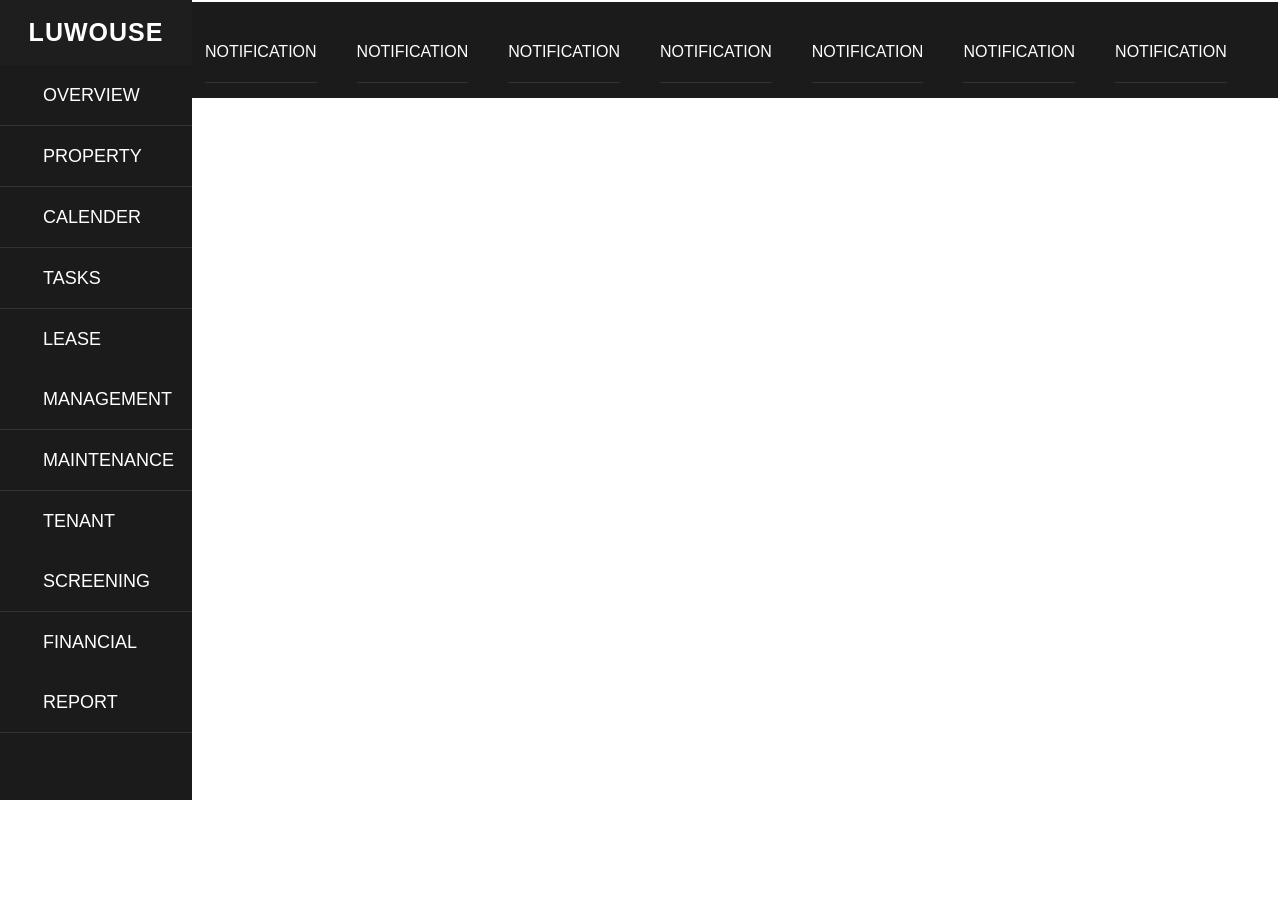
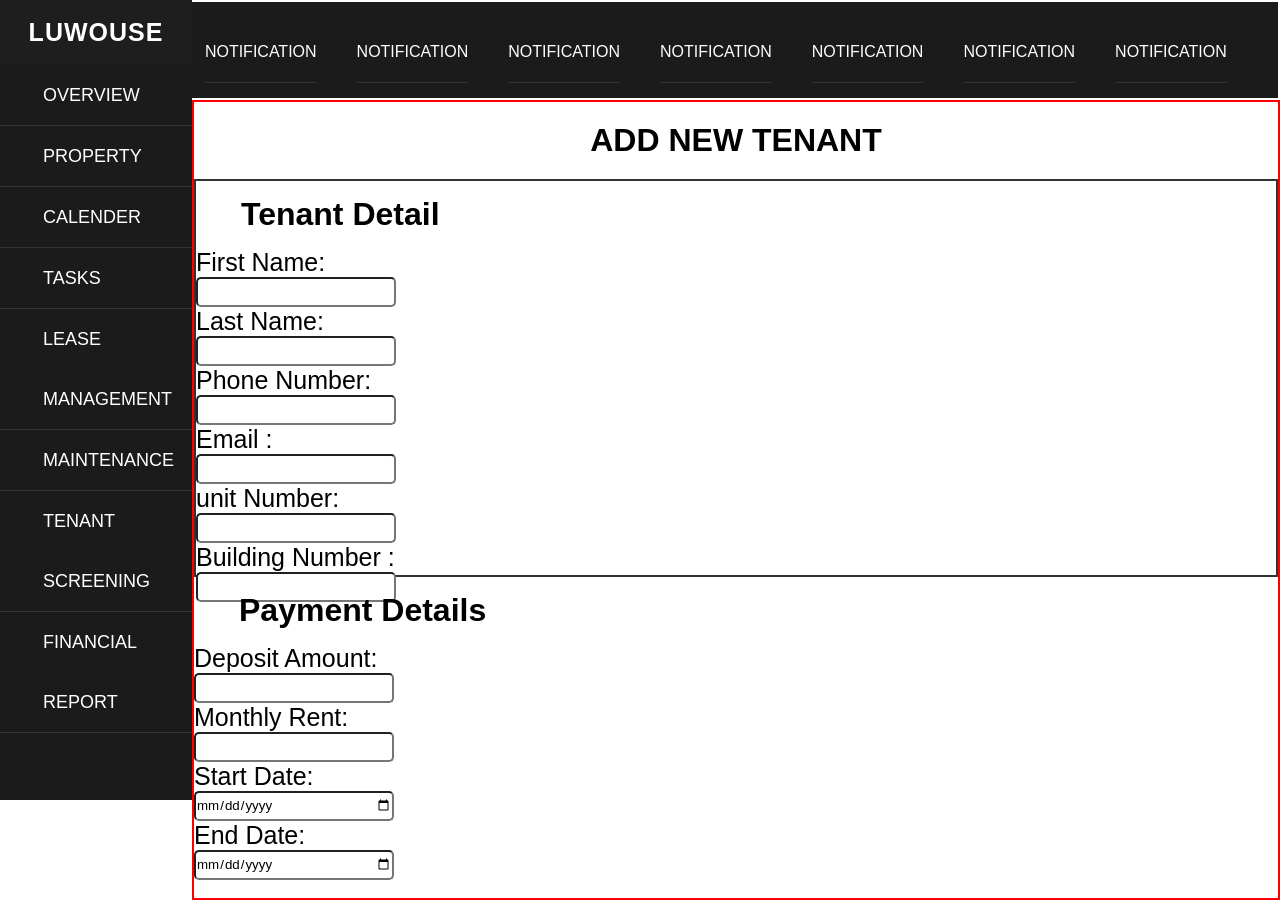
Before and after one commit to Correa95/Property-Management-System, a React (Vite) app in the folder client-side/: page /newTenant in a window 1280 px wide. Before the commit the page ends 800 px from the top, so only its background shows below. Built offline with nearby package versions, Linux system fonts and the light colour scheme.

Commit message:
fixing errors

```diff
--- a/client-side/src/Components/NewTenant.jsx
+++ b/client-side/src/Components/NewTenant.jsx
@@ -1,5 +1,65 @@
+// function NewTenant() {
+//   return <div>NewTenant</div>;
+// }
+
+// export default NewTenant;
+import styles from "./NewTenant.module.css";
+
 function NewTenant() {
-  return <div>NewTenant</div>;
+  return (
+    <div className={styles.newTenantContainer}>
+      <h1 className={styles.addTenantHeader}>ADD NEW TENANT</h1>
+      <form className={styles.tenantDetail}>
+        <h1>Tenant Detail</h1>
+        <label>
+          First Name:
+          <input type="text" />
+        </label>
+        <label>
+          Last Name:
+          <input type="text" />
+        </label>
+        <label>
+          Phone Number:
+          <input type="text" />
+        </label>
+        <label>
+          Email :
+          <input type="email" />
+        </label>
+        <label>
+          unit Number:
+          <input type="text" />
+        </label>
+        <label>
+          Building Number :
+          <input type="text" />
+        </label>
+      </form>
+
+      <form className={styles.tenantPayment}>
+        <h1>Payment Details</h1>
+        <label>
+          <label>
+            Deposit Amount:
+            <input type="text" />
+          </label>
+          <label>
+            Monthly Rent:
+            <input type="text" />
+          </label>
+          <label>
+            Start Date:
+            <input type="date" />
+          </label>
+          <label>
+            End Date:
+            <input type="date" />
+          </label>
+        </label>
+      </form>
+    </div>
+  );
 }
 
 export default NewTenant;
--- /dev/null
+++ b/client-side/src/Components/NewTenant.module.css
@@ -0,0 +1,47 @@
+.newTenantContainer {
+  border: 2px solid red;
+  width: 85%;
+  height: 100vh;
+  float: right;
+}
+/* .newTenantContainer */
+.addTenantHeader {
+  display: flex;
+  justify-content: center;
+  align-items: center;
+  padding: 20px;
+}
+.tenantDetail {
+  height: 50%;
+  border: 2px solid #333;
+}
+.tenantDetail h1 {
+  margin-left: 30px;
+  padding: 15px;
+}
+
+.tenantDetail label {
+  font-size: 25px;
+  display: flex;
+  flex-direction: column;
+}
+.tenantDetail input {
+  width: 200px;
+  height: 30px;
+  border-radius: 5px;
+}
+
+.tenantPayment h1 {
+  margin-left: 30px;
+  padding: 15px;
+}
+.tenantPayment label {
+  font-size: 25px;
+  display: flex;
+  flex-direction: column;
+}
+.tenantPayment input {
+  width: 200px;
+  height: 30px;
+  border-radius: 5px;
+}
```
Also changed, not shown: client-side/src/Components/MonthlyStatement.jsx (added).
